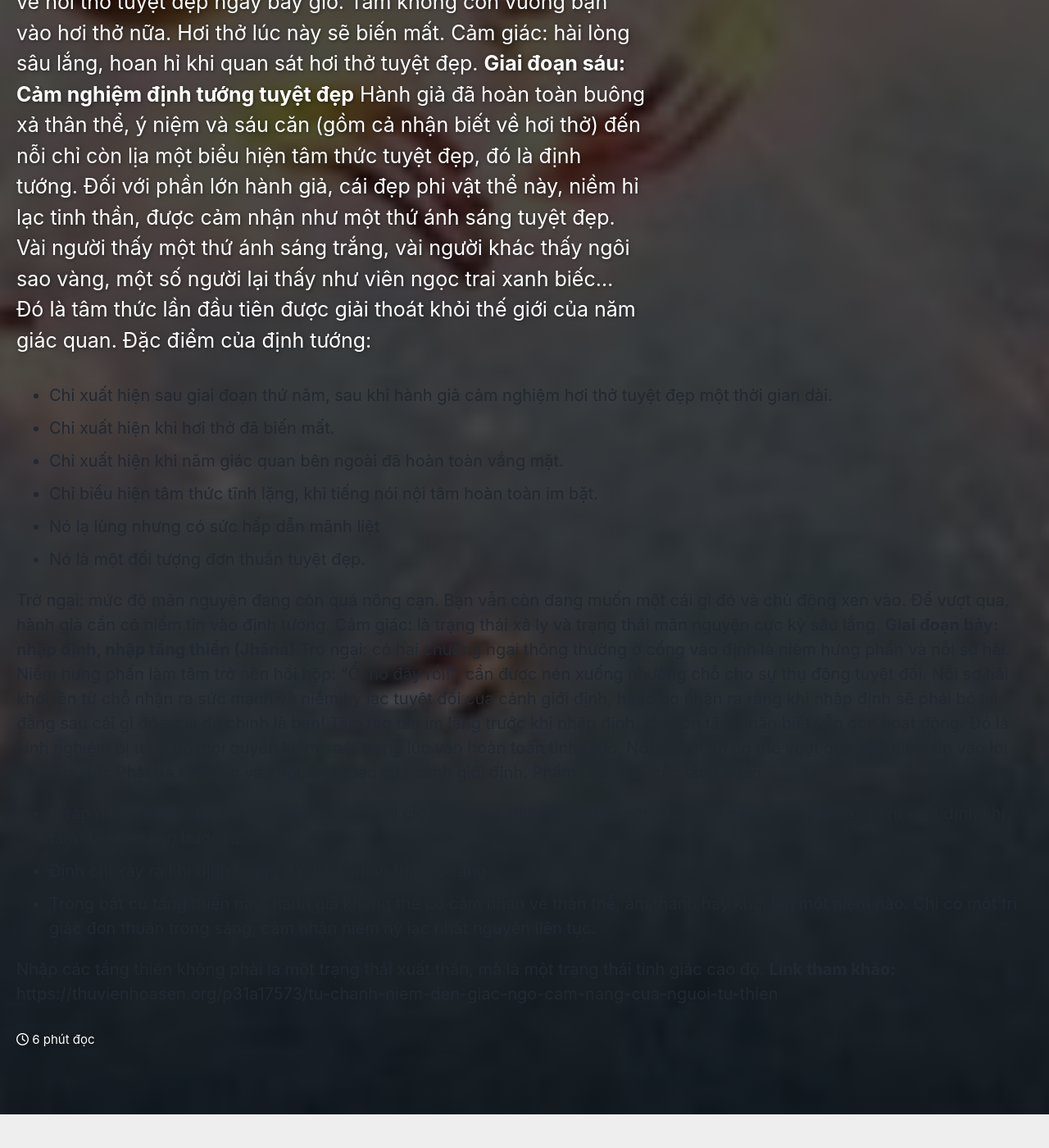
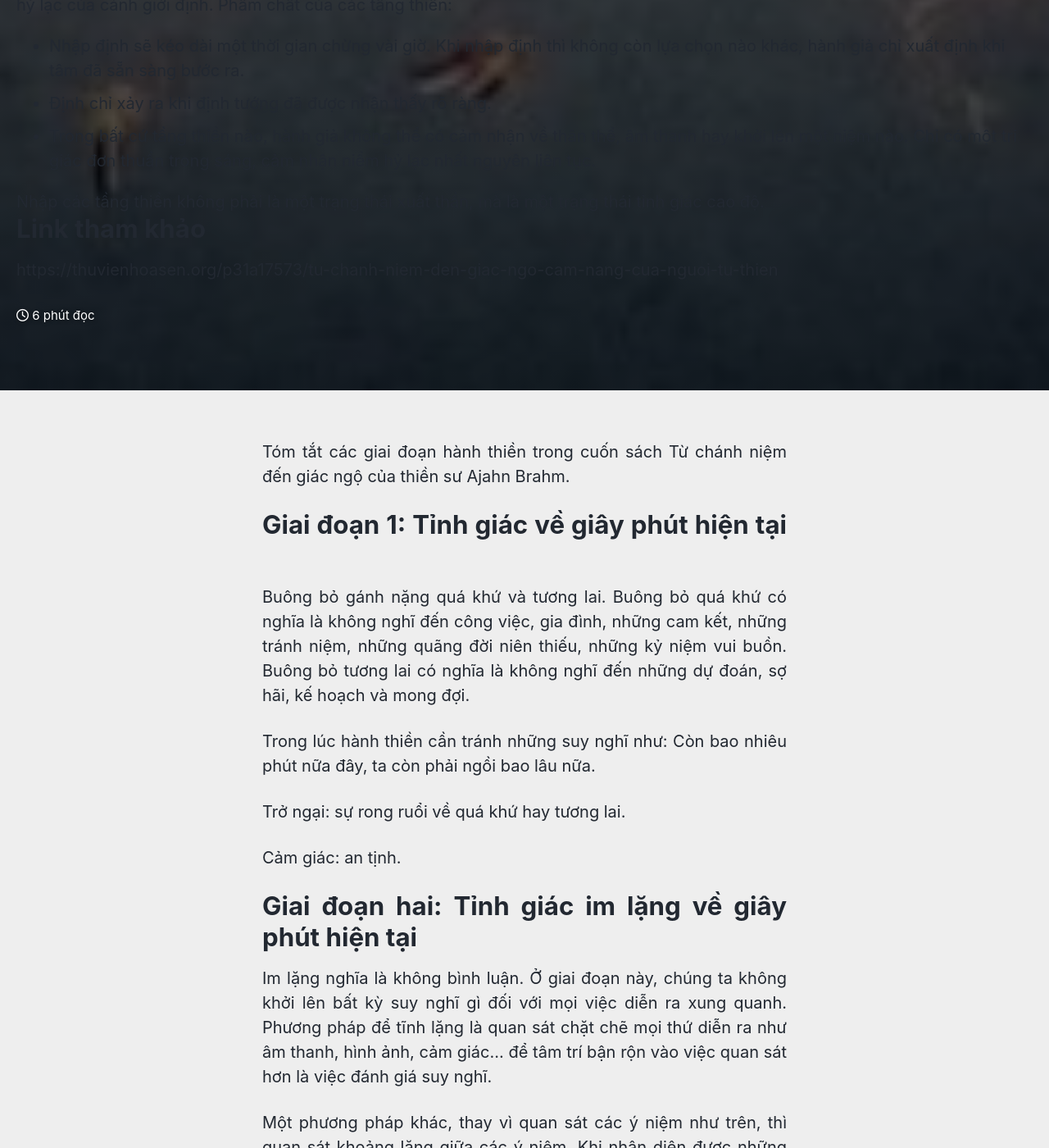
Before and after one commit to twinni7/twinni7.github.io, a Jekyll site: the page built from _posts/tam-thuc/2021-01-03-tu-chanh-niem-den-giac-ngo.md, in a window 1280 px wide and 1400 px high, scrolled down 1993 px. Shown: the whole window at 82% size. Built offline with Jekyll 4.4.1, drawn with Linux system fonts in a browser that asks for light colours; cached includes are drawn as plain includes; nearby versions of some CDN libraries; some of the changed text lies outside the part shown.

Commit message:
reformat

```diff
--- a/_posts/tam-thuc/2021-01-03-tu-chanh-niem-den-giac-ngo.md
+++ b/_posts/tam-thuc/2021-01-03-tu-chanh-niem-den-giac-ngo.md
@@ -14,7 +14,7 @@ last_modified_at: 2021-01-03
 Tóm tắt các giai đoạn hành thiền trong cuốn sách Từ chánh niệm đến giác ngộ của thiền sư Ajahn Brahm.
 
 
-**Giai đoạn 1: Tỉnh giác về giây phút hiện tại**
+# Giai đoạn 1: Tỉnh giác về giây phút hiện tại
 
 Buông bỏ gánh nặng quá khứ và tương lai. Buông bỏ quá khứ có nghĩa là không nghĩ đến công việc, gia đình, những cam kết, những tránh niệm, những quãng đời niên thiếu, những kỷ niệm vui buồn. Buông bỏ tương lai có nghĩa là không nghĩ đến những dự đoán, sợ hãi, kế hoạch và mong đợi.
 
@@ -24,7 +24,7 @@ Trở ngại: sự rong ruổi về quá khứ hay tương lai.
 
 Cảm giác: an tịnh.
 
-**Giai đoạn hai: Tỉnh giác im lặng về giây phút hiện tại**
+# Giai đoạn hai: Tỉnh giác im lặng về giây phút hiện tại
 
 Im lặng nghĩa là không bình luận. Ở giai đoạn này, chúng ta không khởi lên bất kỳ suy nghĩ gì đối với mọi việc diễn ra xung quanh. Phương pháp để tĩnh lặng là quan sát chặt chẽ mọi thứ diễn ra như âm thanh, hình ảnh, cảm giác... để tâm trí bận rộn vào việc quan sát hơn là việc đánh giá suy nghĩ.
 
@@ -34,7 +34,7 @@ Trở ngại: tiếng nói nội tâm.
 
 Cảm giác: nhẹ nhõm, thanh thản, tự do.
 
-**Giai đoạn ba: Tỉnh giác im lặng về hơi thở trong giây phút hiện tại**
+# Giai đoạn ba: Tỉnh giác im lặng về hơi thở trong giây phút hiện tại
 
 Thay vì tỉnh giác im lặng về những gì xảy ra trong tâm, chúng ta chọn sự tỉnh giác im lặng về một đối tượng. Đối tượng đó có thể là hơi thở, lòng từ bi, hay các đề mục quán niệm của thiền định. Ở đây chúng ta chọn đối tượng là hơi thở.
 
@@ -44,7 +44,7 @@ Trở ngại: khuynh hướng kiểm soát hơi thở.
 
 Cảm giác: sự nhẹ nhàng phát sinh an lạc.
 
-**Giai đoạn bốn: Hoàn toàn duy trì sự chú tâm vào hơi thở**
+# Giai đoạn bốn: Hoàn toàn duy trì sự chú tâm vào hơi thở
 
 Sự chú tâm vào hơi thở ở giai đoạn trên trở nên liên tục trong từng phút giây. Chúng ta cảm nhận được hơi thở từ khi nó bắt đầu khởi lên đến khi chấm dứt, và những khoảng ngừng giữa mỗi hơi thở, không sót một giây nào. Giai đoạn này là sự buông xả hoàn toàn mọi chuyện trong vũ trụ, không còn chút bó buộc nào ngoài cảm nghiệm về hơi thở đang diễn ra trong im lặng.
 
@@ -55,7 +55,7 @@ Trở ngại: sự chủ động, phần lớn là tự ngã của con người
 Cảm giác: hơi thở an bình này vô cùng tuyệt diệu. Khi hơi thở dần biến mất thì chỉ còn "vẻ đẹp" lưu lại.
 
 
-**Giai đoạn năm: Hoàn toàn duy trì sự chú tâm vào hơi thở tuyệt đẹp**
+# Giai đoạn năm: Hoàn toàn duy trì sự chú tâm vào hơi thở tuyệt đẹp
 
 Giai đoạn bốn là một hơi thở phập phồng bình thường thì nay chuyển sang một hơi thở tuyệt đẹp. Giai đoạn này trôi chảy tự nhiên từ giai đoạn trước, chúng ta không cần cố gắng làm gì.
 
@@ -63,7 +63,7 @@ Tri giác về hơi thở vào hay hơi thở ra, hơi thở ở đoạn đầu,
 
 Cảm giác: hài lòng sâu lắng, hoan hỉ khi quan sát hơi thở tuyệt đẹp.
 
-**Giai đoạn sáu: Cảm nghiệm định tướng tuyệt đẹp**
+# Giai đoạn sáu: Cảm nghiệm định tướng tuyệt đẹp
 
 Hành giả đã hoàn toàn buông xả thân thể, ý niệm và sáu căn (gồm cả nhận biết về hơi thở) đến nỗi chỉ còn lịa một biểu hiện tâm thức tuyệt đẹp, đó là định tướng.
 
@@ -82,7 +82,7 @@ Trở ngại: mức độ mãn nguyện đang còn quá nông cạn. Bạn vẫn
 
 Cảm giác: là trạng thái xả ly và trạng thái mãn nguyện cực kỳ sâu lắng.
 
-**Giai đoạn bảy: nhập định, nhập tầng thiền (Jhāna)**
+# Giai đoạn bảy: nhập định, nhập tầng thiền (Jhāna)
 
 Trở ngại: có hai chướng ngại thông thường ở cổng vào định là niềm hưng phấn và nỗi sợ hãi. Niềm hưng phấn làm tâm trở nên hồi hộp: "Ồ, nó đây rồi!", cần được nén xuống nhường chỗ cho sự thụ động tuyệt đối. Nỗi sợ hãi khởi lên từ chỗ nhận ra sức mạnh và niềm hỷ lạc tuyệt đối của cảnh giới định, hoặc do nhận ra rằng khi nhập định sẽ phải bỏ lại đằng sau cái gì đó - cái đó chính là bạn! Tâm tạo tác im lặng trước khi nhập định, chỉ còn tâm nhận biết vẫn còn hoạt động. Đó là kinh nghiệm bị tước bỏ mọi quyền kiểm soát trong lúc vẫn hoàn toàn tỉnh thức. Nỗi sợ hãi đó có thể vượt qua nhờ niềm tin vào lời dạy của đức Phật và niềm tin vào nguồn hỷ lạc của cảnh giới định.
 
@@ -94,4 +94,6 @@ Phẩm chất của các tầng thiền:
 
 Nhập các tầng thiền không phải là một trạng thái xuất thần, mà là một trạng thái tỉnh giác cao độ.
 
-**Link tham khảo:** https://thuvienhoasen.org/p31a17573/tu-chanh-niem-den-giac-ngo-cam-nang-cua-nguoi-tu-thien
+# Link tham khảo
+
+https://thuvienhoasen.org/p31a17573/tu-chanh-niem-den-giac-ngo-cam-nang-cua-nguoi-tu-thien
```
